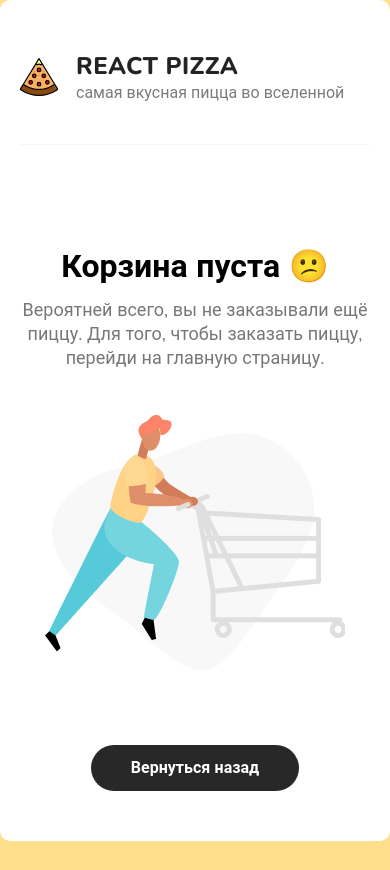
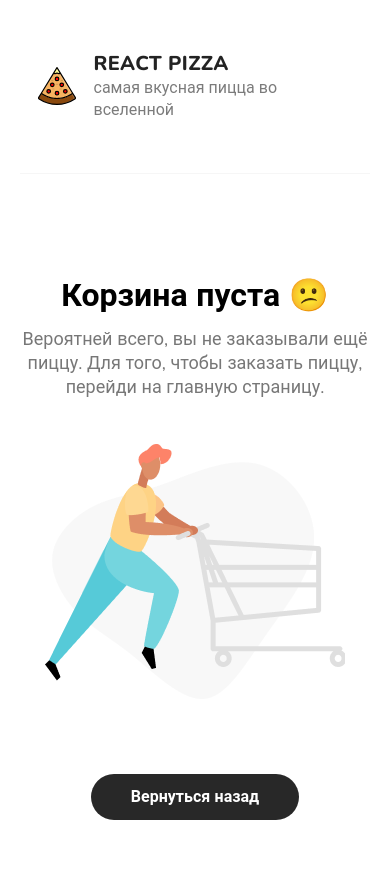
Before and after one commit to BlueHour7/react-pizza, a React (Vite) app: page /react-pizza/cart in a window 390 px wide. Before the commit the page ends 844 px from the top, so only its background shows below. Built offline with nearby package versions, Linux system fonts and the light colour scheme.

Commit message:
Допилил верстку и включил стрикт мод
Пофиксил баги верстки на маленьких экранах. Теперь везде все страницы смотрятся конфетно.

```diff
--- a/package.json
+++ b/package.json
@@ -7,7 +7,9 @@
     "dev": "bunx --bun vite",
     "build": "vite build",
     "lint": "eslint .",
-    "preview": "vite preview"
+    "preview": "vite preview",
+    "predeploy": "bun run build",
+    "deploy": "gh-pages -d dist"
   },
   "dependencies": {
     "@reduxjs/toolkit": "^2.7.0",
@@ -29,6 +31,7 @@
     "eslint": "^9.21.0",
     "eslint-plugin-react-hooks": "^5.1.0",
     "eslint-plugin-react-refresh": "^0.4.19",
+    "gh-pages": "^6.3.0",
     "globals": "^15.15.0",
     "picocolors": "1.1.1",
     "postcss": "^8.5.3",
--- a/src/App.scss
+++ b/src/App.scss
@@ -8,8 +8,8 @@ body {
 }
 
 a {
-  text-decoration: none; /* убираем подчёркивание */
-  color: inherit;         /* наследуем цвет */
+	text-decoration: none; /* убираем подчёркивание */
+	color: inherit; /* наследуем цвет */
 }
 
 h1 {
@@ -23,6 +23,11 @@ h1 {
 h2 {
 	font-size: 32px;
 	font-weight: 700;
+
+	@media (max-width: 440px) {
+		text-align: center;
+		padding-top: 10px;
+	}
 }
 
 .wrapper {
@@ -34,12 +39,13 @@ h2 {
 	padding-block: 50px;
 	padding-inline: clamp(20px, 3.12vw, 60px);
 
-	@media (max-width: 1200px) {
+	@media (max-width: 1400px) {
 		width: 85vw;
 	}
 
 	@media (max-width: 760px) {
 		width: 100%;
+		border-radius: 0;
 	}
 }
 
@@ -194,10 +200,10 @@ h2 {
 	justify-content: start;
 	flex-wrap: wrap;
 	margin-inline: auto;
-	row-gap: 3.4vw;
+	row-gap: max(40px, 3.4vw);
 	column-gap: 35px;
 
-	@media (max-width: 1200px) {
+	@media (max-width: 1400px) {
 		justify-content: center;
 	}
 }
@@ -245,7 +251,7 @@ h2 {
 	margin-inline: auto;
 	font-size: 22px;
 
-	@media (max-width: 760px) {
+	@media (max-width: 860px) {
 		font-size: 18px;
 	}
 }
@@ -344,7 +350,7 @@ h2 {
 	.cart-info {
 		min-width: 160px;
 
-		@media (max-width: 760px) {
+		@media (max-width: 860px) {
 			& span:last-child {
 				display: block;
 			}
@@ -419,9 +425,9 @@ h2 {
 		}
 	}
 
-	@media (max-width: 760px) {
+	@media (max-width: 860px) {
 		flex-direction: column;
-		row-gap: 2px;
+		row-gap: 16px;
 	}
 }
 
@@ -435,10 +441,15 @@ h2 {
 
 .exit-pay {
 	font-size: 16px;
+	gap: 12px;
 
 	.button {
 		width: 210px;
 		padding-block: 16px;
+
+		@media (max-width: 440px) {
+			width: 46%;
+		}
 	}
 }
 
--- a/src/components/Header/header.scss
+++ b/src/components/Header/header.scss
@@ -5,7 +5,7 @@
 	grid-template-areas: "logo search button";
 	justify-content: space-between;
 	align-items: center;
-	gap: 20px;
+	gap: 25px;
 	padding-bottom: clamp(20px, 3.5vw, 40px);
 	border-bottom: 1px solid $gray-line;
 
@@ -17,23 +17,41 @@
 		grid-area: logo;
 		gap: 18px;
 		min-width: 220px;
+
+		@media (max-width: 440px) {
+			justify-content: start;
+			width: 90%;
+
+			h1 {
+				font-size: 20px;
+			}
+		}
 	}
 
 	span {
 		color: #7b7b7b;
 	}
 
-	@media (max-width: 760px) {
+	@media (max-width: 860px) {
 		grid-template-areas:
 			"logo button"
 			"search search";
+	}
+
+	@media (max-width: 440px) {
+		gap: 16px;
+		justify-content: stretch;
+		justify-items: center;
+		grid-template-areas:
+			"logo"
+			"button"
+			"search";
 	}
 }
 
 .search {
 	grid-area: search;
 	position: relative;
-    align-self: center;
 
 	.search-loupe {
 		position: absolute;
@@ -54,9 +72,8 @@
 		}
 	}
 
-	@media (max-width: 760px) {
-		width: 80%;
-        justify-self: center;
+	@media (max-width: 860px) {
+		width: 90%;
 	}
 }
 
@@ -72,13 +89,21 @@
 	&:focus {
 		border: 1px solid rgba(0, 0, 0, 0.4);
 		width: clamp(100px, 30vw, 400px);
+
+		@media (max-width: 860px) {
+			width: 100%;
+		}
 	}
 
-	@media (max-width: 760px) {
+	@media (max-width: 860px) {
 		width: 100%;
 	}
 }
 
 .header-button {
 	grid-area: button;
+
+	@media (max-width: 440px) {
+		width: 90%;
+	}
 }
--- a/src/components/Header/index.tsx
+++ b/src/components/Header/index.tsx
@@ -88,7 +88,7 @@ function Header() {
 						onChange={(e) => setQuery(e.target.value.slice(-10))}
 						type="text"
 						className="search-input"
-						placeholder="Поисе пиццы"
+						placeholder="Поиск пиццы"
 					/>
 
 					<button
--- a/src/main.tsx
+++ b/src/main.tsx
@@ -6,11 +6,11 @@ import { store } from './redux/store'
 import { Provider } from 'react-redux'
 
 createRoot(document.getElementById("root")!).render(
-
-		<Provider store={store}>
-			<BrowserRouter basename="/react-pizza/">
-				<App />
-			</BrowserRouter>
-		</Provider>
-
+		<StrictMode>
+			<Provider store={store}>
+				<BrowserRouter basename="/react-pizza/">
+					<App />
+				</BrowserRouter>
+			</Provider>
+		</StrictMode>
 );
--- a/src/pages/Home.tsx
+++ b/src/pages/Home.tsx
@@ -28,7 +28,6 @@ export function buildQuery(filters: FilterSliceState) {
 }
 
 function Home() {
-	console.log("render");
 	const [searchParams, setSearchParams] = useSearchParams();
 	const dispatch = useDispatch();
 	const isFirstRender = useRef(true);
--- a/src/pages/PizzaPage.tsx
+++ b/src/pages/PizzaPage.tsx
@@ -9,7 +9,6 @@ function isValideId(id: string | undefined): id is string {
 }
 
 function PizzaPage() {
-	console.log("render");
 	const { id } = useParams<{ id: string }>();
 
 	if (!isValideId(id)) {
```
Also changed, not shown: 1 other file (tests, documents, lock files or other folders).
